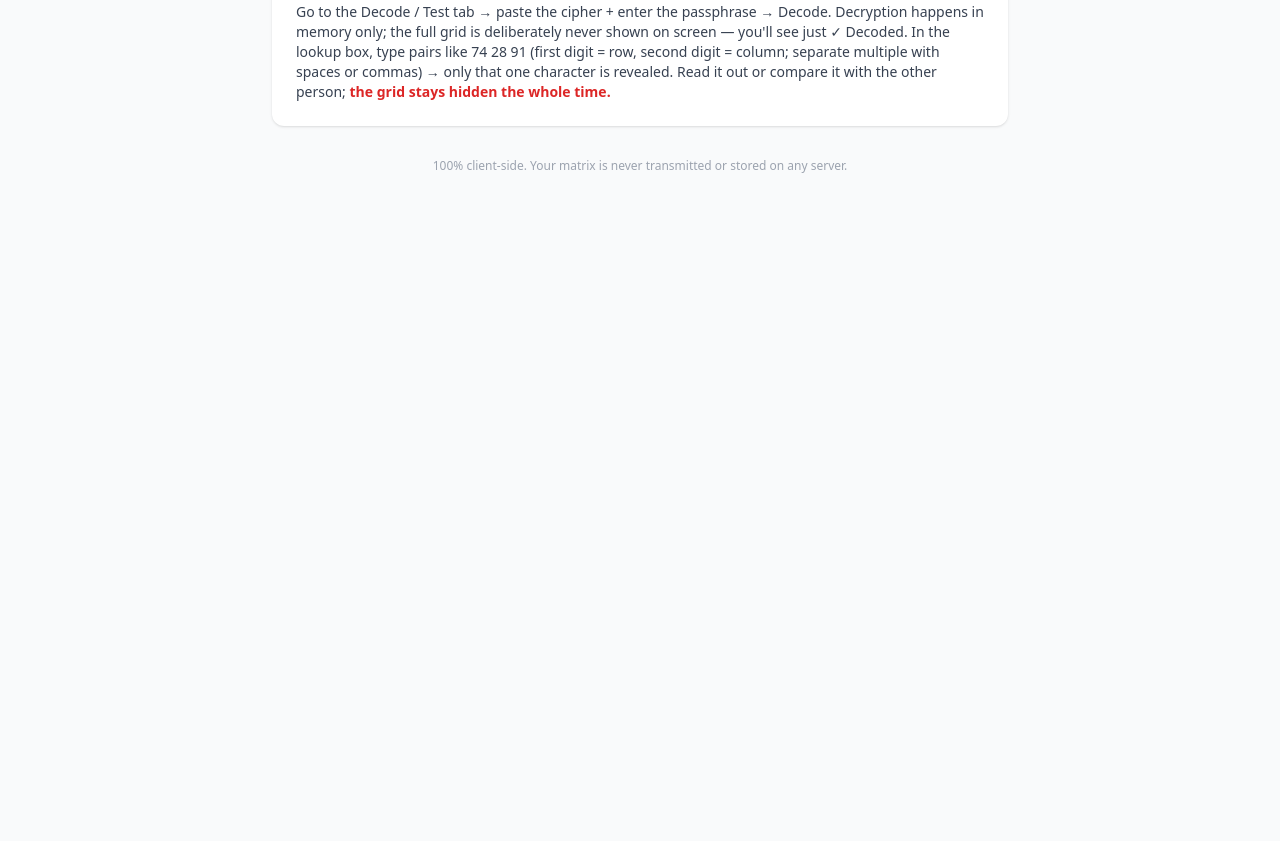
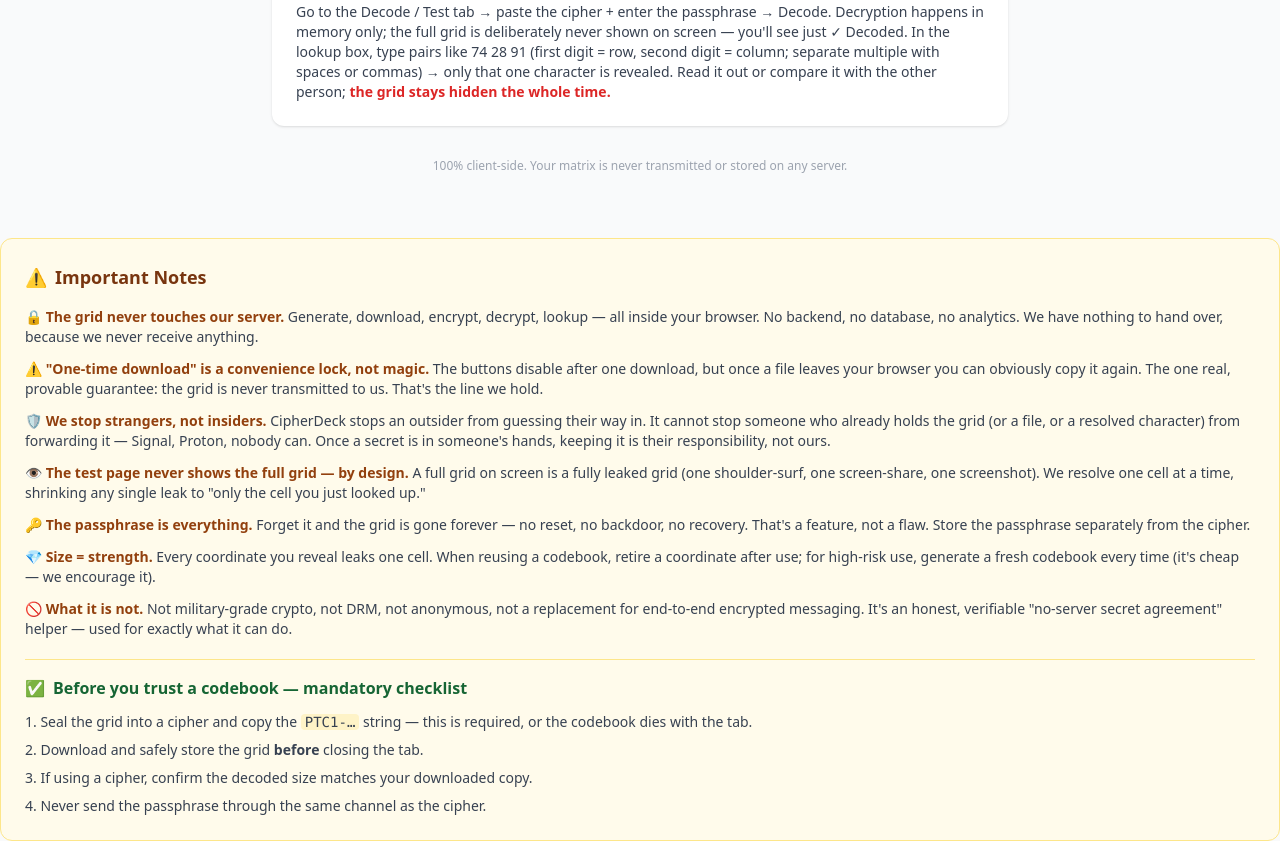
Before and after one commit to songke78772-oss/toolnest-v3, a Node server app: page /cipherdeck in a window 1280 px wide. Shown: the part 820-1661 px from the top of the page. Before the commit the page ends 993 px from the top, so only its background shows below. Run offline with Node 20, Linux system fonts and the light colour scheme; some libraries are stand-ins or nearby versions.

Commit message:
Add important notes and checklist to cipherdeck.ejs

```diff
--- a/views/cipherdeck.ejs
+++ b/views/cipherdeck.ejs
@@ -117,6 +117,34 @@
 
     <p class="text-xs text-gray-400 text-center mt-8">100% client-side. Your matrix is never transmitted or stored on any server.</p>
   </div>
+
+<!-- Important Notes -->
+<div class="bg-amber-50 border border-amber-200 rounded-xl p-6 mt-6">
+  <h2 class="text-lg font-bold text-amber-900 mb-4 flex items-center gap-2">
+    <span>⚠️</span> Important Notes
+  </h2>
+  <div class="space-y-3 text-sm text-gray-700">
+    <p><span class="font-semibold text-amber-800">🔒 The grid never touches our server.</span> Generate, download, encrypt, decrypt, lookup — all inside your browser. No backend, no database, no analytics. We have nothing to hand over, because we never receive anything.</p>
+    <p><span class="font-semibold text-amber-800">⚠️ "One-time download" is a convenience lock, not magic.</span> The buttons disable after one download, but once a file leaves your browser you can obviously copy it again. The one real, provable guarantee: the grid is never transmitted to us. That's the line we hold.</p>
+    <p><span class="font-semibold text-amber-800">🛡️ We stop strangers, not insiders.</span> CipherDeck stops an outsider from guessing their way in. It cannot stop someone who already holds the grid (or a file, or a resolved character) from forwarding it — Signal, Proton, nobody can. Once a secret is in someone's hands, keeping it is their responsibility, not ours.</p>
+    <p><span class="font-semibold text-amber-800">👁️ The test page never shows the full grid — by design.</span> A full grid on screen is a fully leaked grid (one shoulder-surf, one screen-share, one screenshot). We resolve one cell at a time, shrinking any single leak to "only the cell you just looked up."</p>
+    <p><span class="font-semibold text-amber-800">🔑 The passphrase is everything.</span> Forget it and the grid is gone forever — no reset, no backdoor, no recovery. That's a feature, not a flaw. Store the passphrase separately from the cipher.</p>
+    <p><span class="font-semibold text-amber-800">💎 Size = strength.</span> Every coordinate you reveal leaks one cell. When reusing a codebook, retire a coordinate after use; for high-risk use, generate a fresh codebook every time (it's cheap — we encourage it).</p>
+    <p><span class="font-semibold text-amber-800">🚫 What it is not.</span> Not military-grade crypto, not DRM, not anonymous, not a replacement for end-to-end encrypted messaging. It's an honest, verifiable "no-server secret agreement" helper — used for exactly what it can do.</p>
+  </div>
+
+  <div class="mt-5 pt-4 border-t border-amber-200">
+    <h3 class="font-bold text-green-800 mb-3 flex items-center gap-2">
+      <span>✅</span> Before you trust a codebook — mandatory checklist
+    </h3>
+    <ol class="list-decimal list-inside space-y-2 text-sm text-gray-700">
+      <li>Seal the grid into a cipher and copy the <code class="bg-amber-100 px-1 rounded">PTC1-…</code> string — this is required, or the codebook dies with the tab.</li>
+      <li>Download and safely store the grid <span class="font-semibold">before</span> closing the tab.</li>
+      <li>If using a cipher, confirm the decoded size matches your downloaded copy.</li>
+      <li>Never send the passphrase through the same channel as the cipher.</li>
+    </ol>
+  </div>
+</div>
 
   <canvas id="cv" class="hidden"></canvas>
 
```
